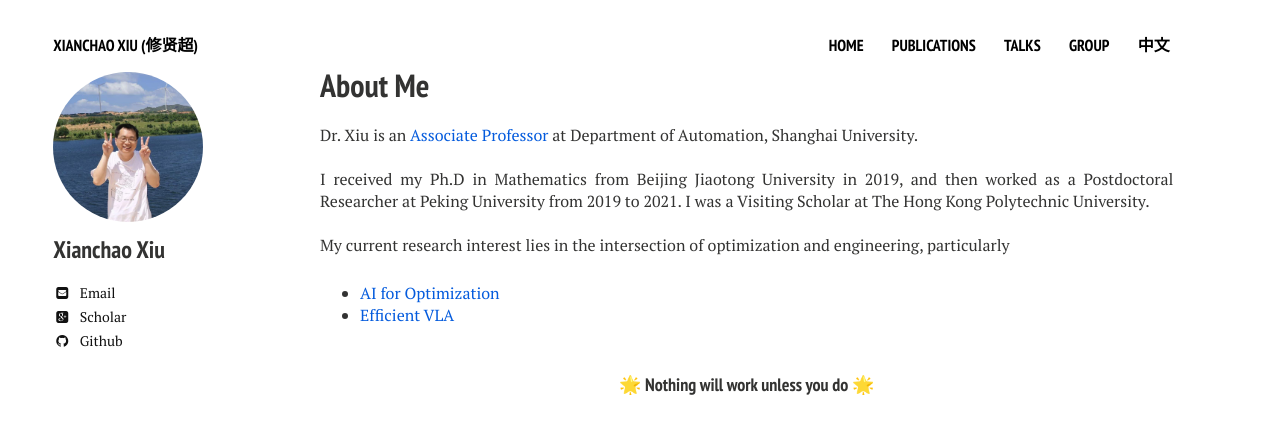
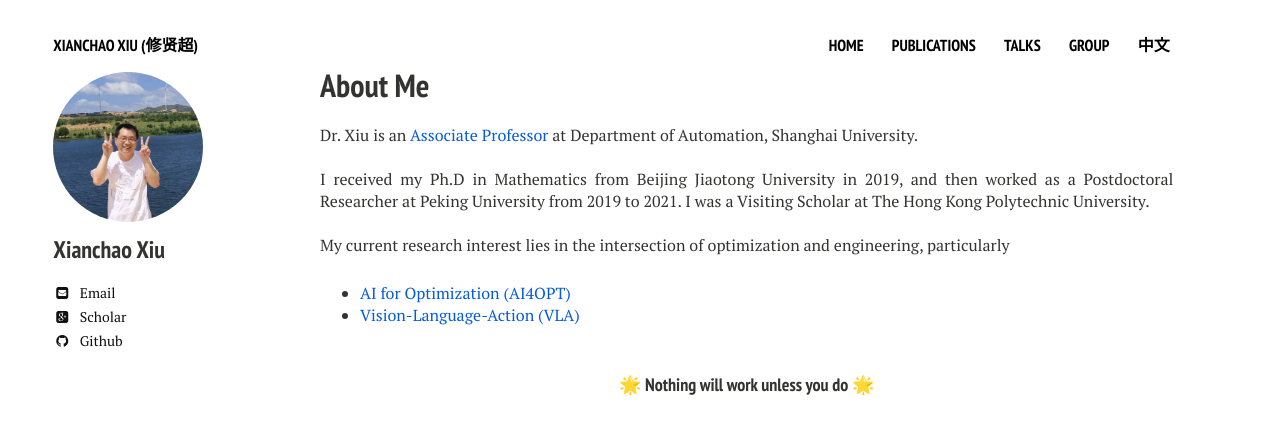
Before and after one commit to xianchaoxiu/xianchaoxiu.github.io, a Jekyll site: the page built from index.md, in a window 1280 px wide. Shown: the top 434 px of the page. Built offline with Jekyll 4.4.1, drawn with Linux system fonts in a browser that asks for light colours; nearby versions of some CDN libraries.

Commit message:
Update home2.html

```diff
--- a/_layouts/home2.html
+++ b/_layouts/home2.html
@@ -33,10 +33,10 @@
 		I was a Visiting Scholar at The Hong Kong Polytechnic University. <br> <br>
 
 
-My current research interest lies in the intersection of optimization and engineering, particularly
+        My current research interest lies in the intersection of optimization and engineering, particularly
    <ul>
-      <li> <a href="https://xianchaoxiu.github.io/chinese/research/OPT/" class="textlink" target="_blank"> AI for Optimization </a> </li>
-      <li> <a href="https://xianchaoxiu.github.io/chinese/research/VLA/" class="textlink" target="_blank"> Efficient VLA </a> </li>  <br>
+      <li> <a href="https://xianchaoxiu.github.io/chinese/research/OPT/" class="textlink" target="_blank"> AI for Optimization (AI4OPT)  </a> </li>
+      <li> <a href="https://xianchaoxiu.github.io/chinese/research/VLA/" class="textlink" target="_blank"> Vision-Language-Action (VLA) </a> </li>  <br>
     </ul>
 
 
```
